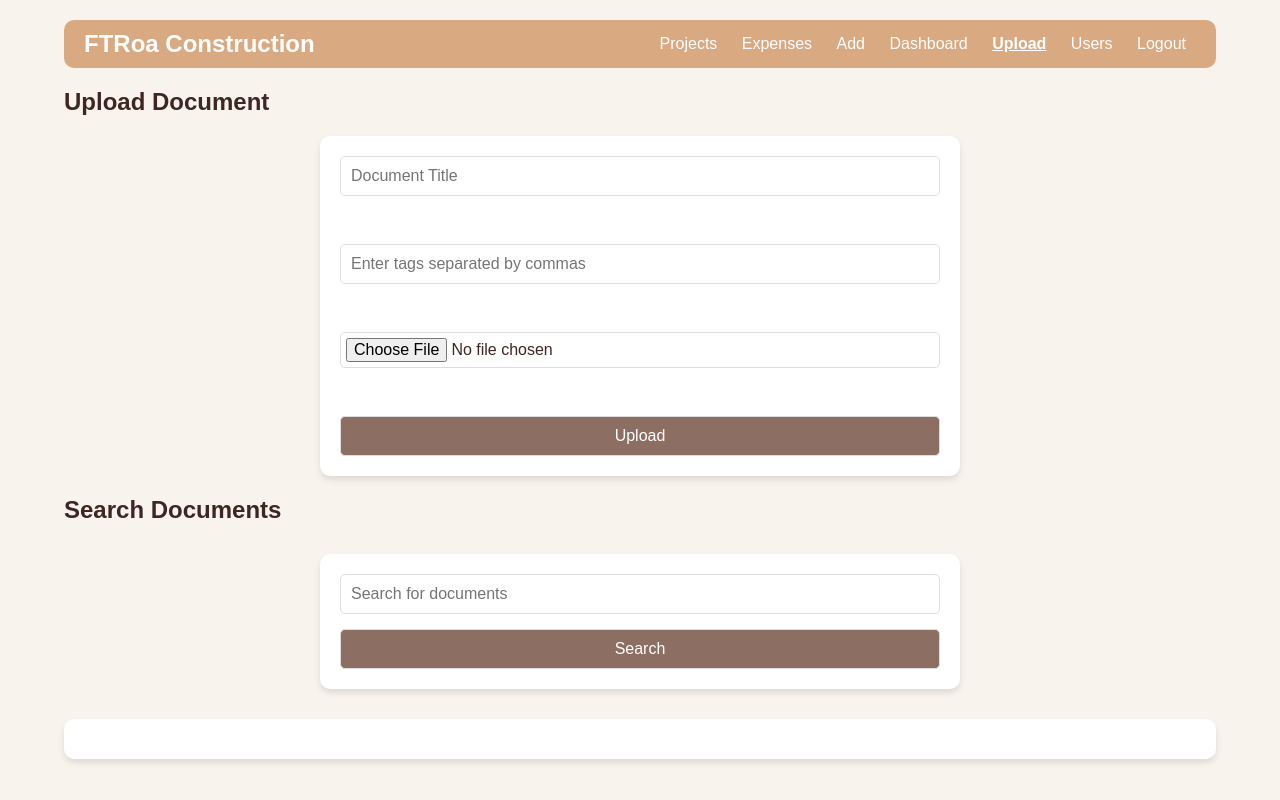
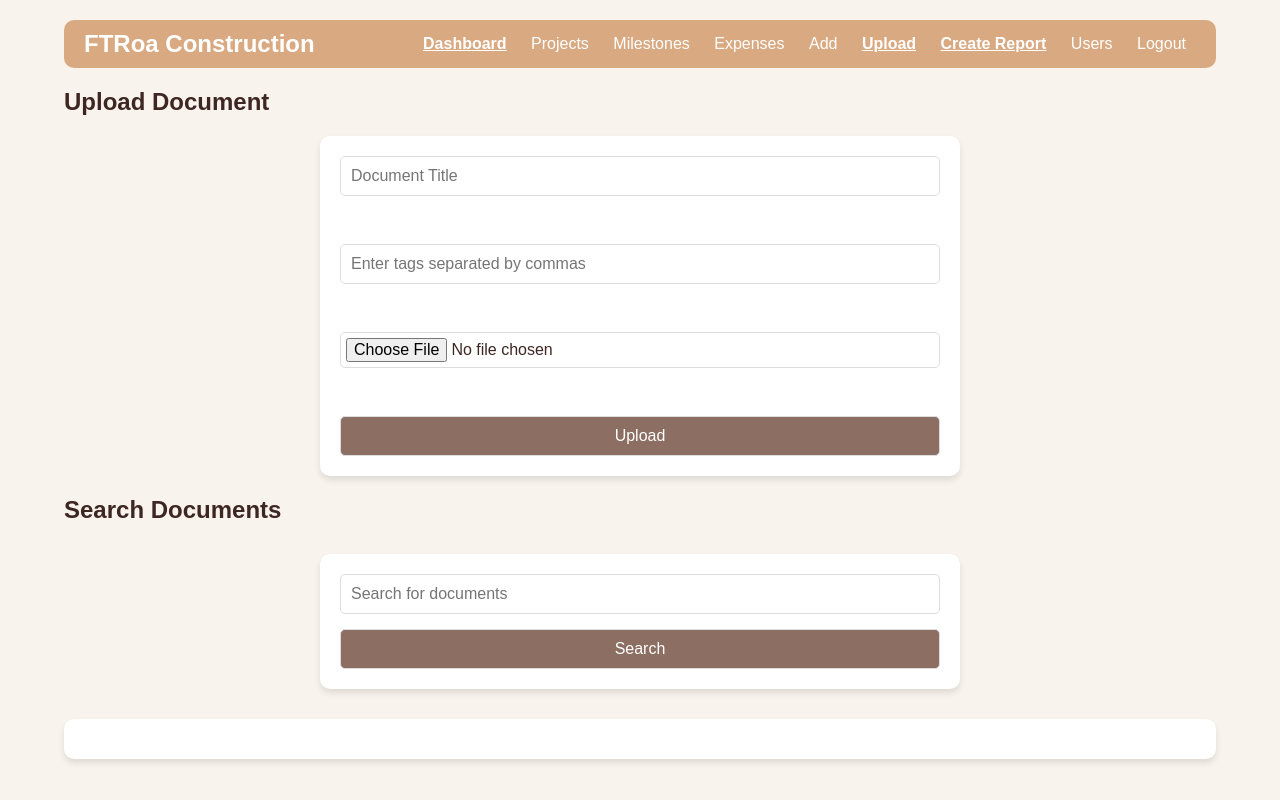
Before and after one commit to roaaaron/ITISDEV-Group-1-S16-Development-Project-, a website with bundled scripts: page ITISDEV PROJECT/upload.html in a window 1280 px wide. Built offline with nearby package versions, Linux system fonts and the light colour scheme.

Commit message:
Fixed Upload Header

```diff
--- a/ITISDEV PROJECT/upload.html
+++ b/ITISDEV PROJECT/upload.html
@@ -12,11 +12,13 @@
         <header>
             <h1>FTRoa Construction</h1>
             <nav>
+                <a href="dashboard.html" class="active">Dashboard</a>
                 <a href="index.html">Projects</a>
+                <a href="milestone-tracking.html">Milestones</a>
                 <a href="expenses.html">Expenses</a>
                 <a href="add.html">Add</a>
-                <a href="dashboard.html">Dashboard</a>
                 <a href="upload.html" class="active">Upload</a>
+                <a href="report.html" class="active">Create Report</a>
                 <a href="user-management.html">Users</a>
                 <a href="#" id="logout">Logout</a>
             </nav>
```
